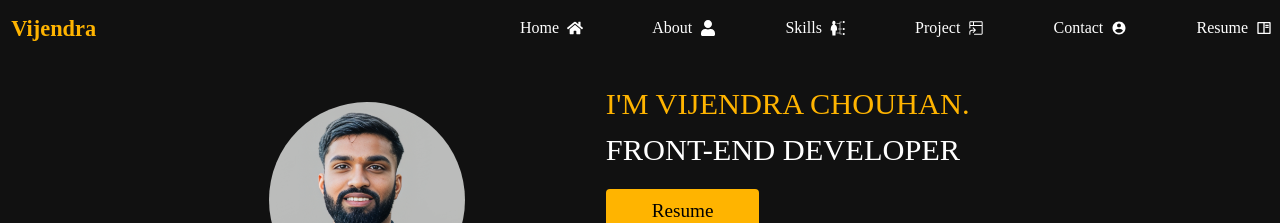
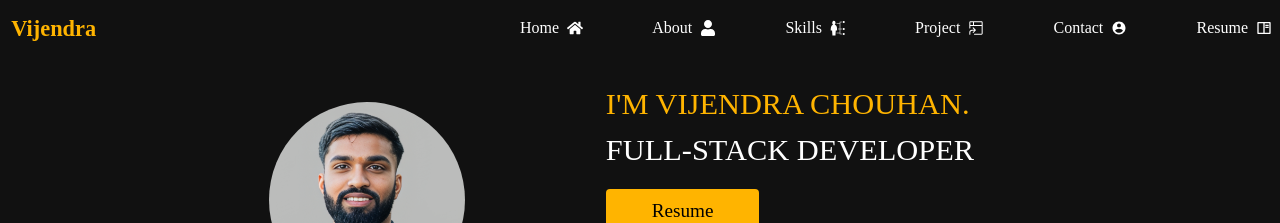
Before and after one commit to Vijendra2244/Vijendra2244.github.io, a React (Create React App) app: page / in a window 1280 px wide. Shown: the top 223 px of the page. Built offline with nearby package versions, Linux system fonts and the light colour scheme; a web font is replaced by a local one.

Commit message:
Updating portfolio

```diff
--- a/src/assets/pages/Home.jsx
+++ b/src/assets/pages/Home.jsx
@@ -15,7 +15,7 @@ function Home() {
           <h1 className={styles.headingName}>
             <span className={styles.nameOfAdmin}>I'M VIJENDRA CHOUHAN.</span>
             <br />
-            FRONT-END DEVELOPER
+            FULL-STACK DEVELOPER
           </h1>
           <button className={styles.resumeButton}>
             <a
```
